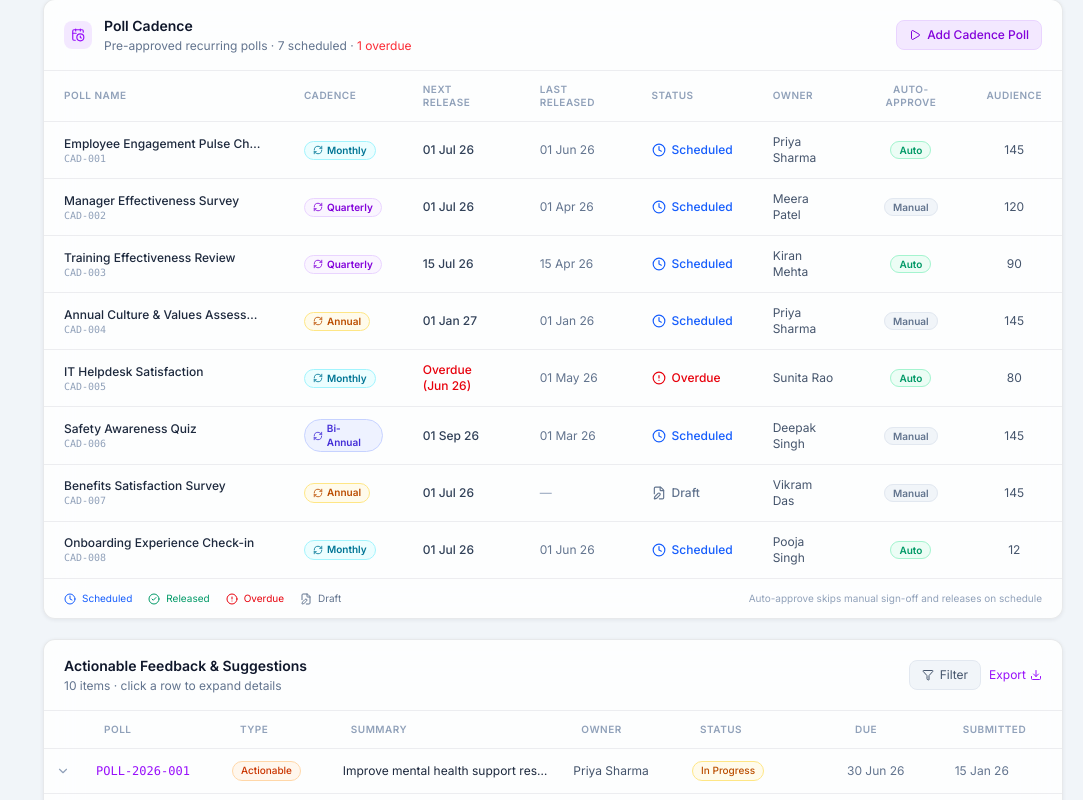
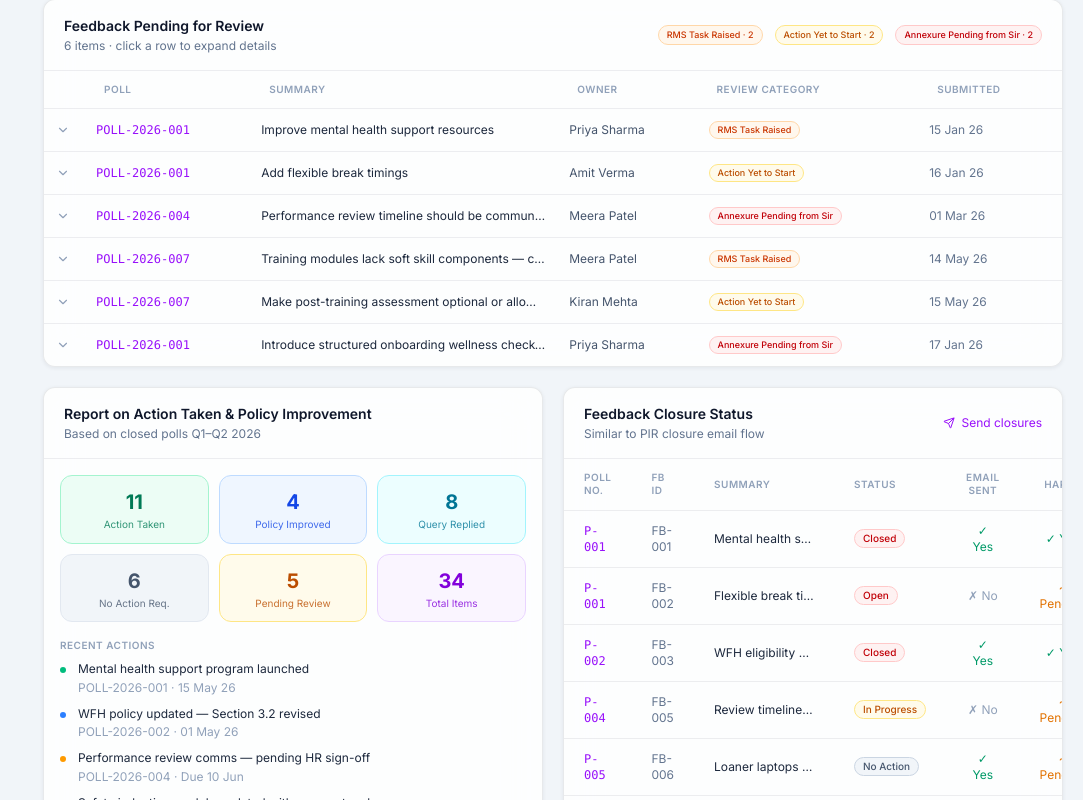
Before and after one commit to samridhichugh2000-hue/Pollsmockup, a Next.js app: page / in a window 1280 px wide. Shown: the part 860-1660 px from the top of the page, without its empty margins (197-1280 px from the left). Built offline with nearby package versions, Linux system fonts and the light colour scheme.

Commit message:
remove PollCadence; replace FeedbackTable with Feedback Pending for Review

```diff
--- a/app/page.tsx
+++ b/app/page.tsx
@@ -9,7 +9,6 @@ import { ActionReport }          from "@/components/dashboard/ActionReport";
 import { FeedbackClosure }       from "@/components/dashboard/FeedbackClosure";
 import { ParticipationSection }  from "@/components/dashboard/ParticipationSection";
 import { FollowUpPanel }         from "@/components/dashboard/FollowUpPanel";
-import { PollCadence }           from "@/components/dashboard/PollCadence";
 
 export default function OverviewPage() {
   return (
@@ -21,7 +20,6 @@ export default function OverviewPage() {
         <FeedbackBreakdown />
       </section>
       <section aria-label="Poll Requests"><PollRequestsTable /></section>
-      <section aria-label="Poll Cadence"><PollCadence /></section>
       <section aria-label="Feedback"><FeedbackTable /></section>
 
       <section aria-label="Action Report and Closure" className="grid grid-cols-1 xl:grid-cols-2 gap-5">
--- a/components/dashboard/FeedbackTable.tsx
+++ b/components/dashboard/FeedbackTable.tsx
@@ -1,8 +1,45 @@
 "use client";
 import { Fragment, useState } from "react";
-import { Filter, ChevronDown, ChevronUp, Download } from "lucide-react";
+import { ChevronDown, ChevronUp } from "lucide-react";
 import { feedbackItems } from "@/lib/data";
-import { StatusBadge } from "@/components/ui/StatusBadge";
+
+type ReviewCategory = "RMS Task Raised" | "Action Yet to Start" | "Annexure Pending from Sir";
+
+interface PendingReviewItem {
+  id: string;
+  pollId: string;
+  pollTitle: string;
+  summary: string;
+  owner: string;
+  category: ReviewCategory;
+  submittedDate: string;
+  detail: string;
+  department: string;
+}
+
+const categoryColor: Record<ReviewCategory, string> = {
+  "RMS Task Raised":            "bg-orange-50 border-orange-200 text-orange-700 dark:bg-orange-500/10 dark:border-orange-500/25 dark:text-orange-300",
+  "Action Yet to Start":        "bg-amber-50 border-amber-200 text-amber-700 dark:bg-amber-500/10 dark:border-amber-500/25 dark:text-amber-300",
+  "Annexure Pending from Sir":  "bg-red-50 border-red-200 text-red-700 dark:bg-red-500/10 dark:border-red-500/25 dark:text-red-300",
+};
+
+// Derive pending-review items from existing feedback data
+const pendingReviewItems: PendingReviewItem[] = feedbackItems
+  .filter((fb) => fb.status === "Open" || fb.status === "In Progress" || fb.status === "Pending")
+  .map((fb, i) => {
+    const categories: ReviewCategory[] = ["RMS Task Raised", "Action Yet to Start", "Annexure Pending from Sir"];
+    return {
+      id: fb.id,
+      pollId: fb.pollId,
+      pollTitle: fb.pollTitle,
+      summary: fb.summary,
+      owner: fb.owner,
+      category: categories[i % 3],
+      submittedDate: fb.submittedDate,
+      detail: fb.detail,
+      department: fb.department,
+    };
+  });
 
 export function FeedbackTable() {
   const [expanded, setExpanded] = useState<string | null>(null);
@@ -14,18 +51,15 @@ export function FeedbackTable() {
         style={{ borderBottom: "1px solid var(--border-divider)" }}
       >
         <div>
-          <h2 className="text-sm font-semibold text-slate-900 dark:text-slate-100">Actionable Feedback &amp; Suggestions</h2>
-          <p className="text-xs text-slate-500 mt-0.5">{feedbackItems.length} items · click a row to expand details</p>
+          <h2 className="text-sm font-semibold text-slate-900 dark:text-slate-100">Feedback Pending for Review</h2>
+          <p className="text-xs text-slate-500 mt-0.5">{pendingReviewItems.length} items · click a row to expand details</p>
         </div>
-        <div className="flex items-center gap-2">
-          <button className="flex items-center gap-1.5 text-xs rounded-lg px-3 py-1.5 transition-colors
-            bg-slate-100 border border-slate-200 text-slate-600 hover:bg-slate-200
-            dark:bg-white/5 dark:border-white/8 dark:text-slate-400 dark:hover:bg-white/8">
-            <Filter className="w-3 h-3" /> Filter
-          </button>
-          <button className="flex items-center gap-1 text-xs text-purple-600 dark:text-purple-400 hover:text-purple-700 dark:hover:text-purple-300 transition-colors">
-            Export <Download className="w-3 h-3" />
-          </button>
+        <div className="flex items-center gap-3 text-[10px] text-slate-500">
+          {(["RMS Task Raised", "Action Yet to Start", "Annexure Pending from Sir"] as ReviewCategory[]).map((cat) => (
+            <span key={cat} className={`px-2 py-0.5 rounded-full border text-[9px] font-medium ${categoryColor[cat]}`}>
+              {cat} · {pendingReviewItems.filter((r) => r.category === cat).length}
+            </span>
+          ))}
         </div>
       </div>
 
@@ -35,65 +69,46 @@ export function FeedbackTable() {
             <tr style={{ borderBottom: "1px solid var(--border-divider)" }}>
               <th className="px-5 py-3 text-left text-[10px] font-semibold text-slate-400 uppercase tracking-wider w-4" />
               <th className="px-5 py-3 text-left text-[10px] font-semibold text-slate-400 uppercase tracking-wider">Poll</th>
-              <th className="px-5 py-3 text-left text-[10px] font-semibold text-slate-400 uppercase tracking-wider">Type</th>
               <th className="px-5 py-3 text-left text-[10px] font-semibold text-slate-400 uppercase tracking-wider">Summary</th>
               <th className="px-5 py-3 text-left text-[10px] font-semibold text-slate-400 uppercase tracking-wider hidden md:table-cell">Owner</th>
-              <th className="px-5 py-3 text-left text-[10px] font-semibold text-slate-400 uppercase tracking-wider">Status</th>
-              <th className="px-5 py-3 text-left text-[10px] font-semibold text-slate-400 uppercase tracking-wider hidden lg:table-cell">Due</th>
-              <th className="px-5 py-3 text-left text-[10px] font-semibold text-slate-400 uppercase tracking-wider hidden xl:table-cell">Submitted</th>
+              <th className="px-5 py-3 text-left text-[10px] font-semibold text-slate-400 uppercase tracking-wider">Review Category</th>
+              <th className="px-5 py-3 text-left text-[10px] font-semibold text-slate-400 uppercase tracking-wider hidden lg:table-cell">Submitted</th>
             </tr>
           </thead>
           <tbody>
-            {feedbackItems.map((fb) => {
-              const isOpen = expanded === fb.id;
+            {pendingReviewItems.map((item) => {
+              const isOpen = expanded === item.id;
               return (
-                <Fragment key={fb.id}>
+                <Fragment key={item.id}>
                   <tr
                     className="trow cursor-pointer"
                     style={{ borderTop: "1px solid var(--border-divider)" }}
-                    onClick={() => setExpanded(isOpen ? null : fb.id)}
+                    onClick={() => setExpanded(isOpen ? null : item.id)}
                   >
-                    {/* Expand toggle */}
                     <td className="px-3 py-3 text-slate-400">
-                      {isOpen
-                        ? <ChevronUp className="w-3.5 h-3.5" />
-                        : <ChevronDown className="w-3.5 h-3.5" />
-                      }
+                      {isOpen ? <ChevronUp className="w-3.5 h-3.5" /> : <ChevronDown className="w-3.5 h-3.5" />}
                     </td>
-                    <td className="px-3 py-3 font-mono text-purple-600 dark:text-purple-400 whitespace-nowrap">{fb.pollId}</td>
+                    <td className="px-3 py-3 font-mono text-purple-600 dark:text-purple-400 whitespace-nowrap">{item.pollId}</td>
+                    <td className="px-3 py-3 text-slate-800 dark:text-slate-300 max-w-[220px] truncate">{item.summary}</td>
+                    <td className="px-3 py-3 text-slate-600 dark:text-slate-400 hidden md:table-cell">{item.owner}</td>
                     <td className="px-3 py-3">
-                      <StatusBadge value={fb.type} />
+                      <span className={`inline-block px-2 py-0.5 rounded-full border text-[9px] font-medium ${categoryColor[item.category]}`}>
+                        {item.category}
+                      </span>
                     </td>
-                    <td className="px-3 py-3 text-slate-800 dark:text-slate-300 max-w-[200px] truncate">{fb.summary}</td>
-                    <td className="px-3 py-3 text-slate-600 dark:text-slate-400 hidden md:table-cell">{fb.owner}</td>
-                    <td className="px-3 py-3">
-                      <StatusBadge value={fb.status} />
-                    </td>
-                    <td className="px-3 py-3 hidden lg:table-cell whitespace-nowrap">
-                      {fb.dueDate ? (
-                        <span className={fb.overdue ? "text-red-500 dark:text-red-400 font-medium" : "text-slate-500"}>
-                          {fb.dueDate}{fb.overdue && " ⚠"}
-                        </span>
-                      ) : <span className="text-slate-400 dark:text-slate-600">—</span>}
-                    </td>
-                    <td className="px-3 py-3 text-slate-500 hidden xl:table-cell whitespace-nowrap">{fb.submittedDate}</td>
+                    <td className="px-3 py-3 text-slate-500 hidden lg:table-cell whitespace-nowrap">{item.submittedDate}</td>
                   </tr>
-
-                  {/* Expanded detail row */}
                   {isOpen && (
                     <tr style={{ borderTop: "none" }}>
                       <td />
-                      <td colSpan={7} className="px-5 pb-4 pt-1">
-                        <div className="rounded-xl p-4 text-xs space-y-2
-                          bg-slate-50 border border-slate-200
-                          dark:bg-white/3 dark:border-white/6">
-                          <p className="font-semibold text-slate-800 dark:text-slate-200">{fb.pollTitle}</p>
-                          <p className="text-slate-600 dark:text-slate-400 leading-relaxed">{fb.detail}</p>
+                      <td colSpan={5} className="px-5 pb-4 pt-1">
+                        <div className="rounded-xl p-4 text-xs space-y-2 bg-slate-50 border border-slate-200 dark:bg-white/3 dark:border-white/6">
+                          <p className="font-semibold text-slate-800 dark:text-slate-200">{item.pollTitle}</p>
+                          <p className="text-slate-600 dark:text-slate-400 leading-relaxed">{item.detail}</p>
                           <div className="flex flex-wrap gap-x-6 gap-y-1 pt-1 text-[10px] text-slate-500">
-                            <span>Submitted by: <span className="text-slate-700 dark:text-slate-400">{fb.submittedBy}</span></span>
-                            <span>Department: <span className="text-slate-700 dark:text-slate-400">{fb.department}</span></span>
-                            <span>Owner: <span className="text-slate-700 dark:text-slate-400">{fb.owner}</span></span>
-                            {fb.dueDate && <span>Due: <span className={fb.overdue ? "text-red-500 font-semibold" : "text-slate-700 dark:text-slate-400"}>{fb.dueDate}</span></span>}
+                            <span>Department: <span className="text-slate-700 dark:text-slate-400">{item.department}</span></span>
+                            <span>Owner: <span className="text-slate-700 dark:text-slate-400">{item.owner}</span></span>
+                            <span>Category: <span className="text-slate-700 dark:text-slate-400">{item.category}</span></span>
                           </div>
                         </div>
                       </td>
```
